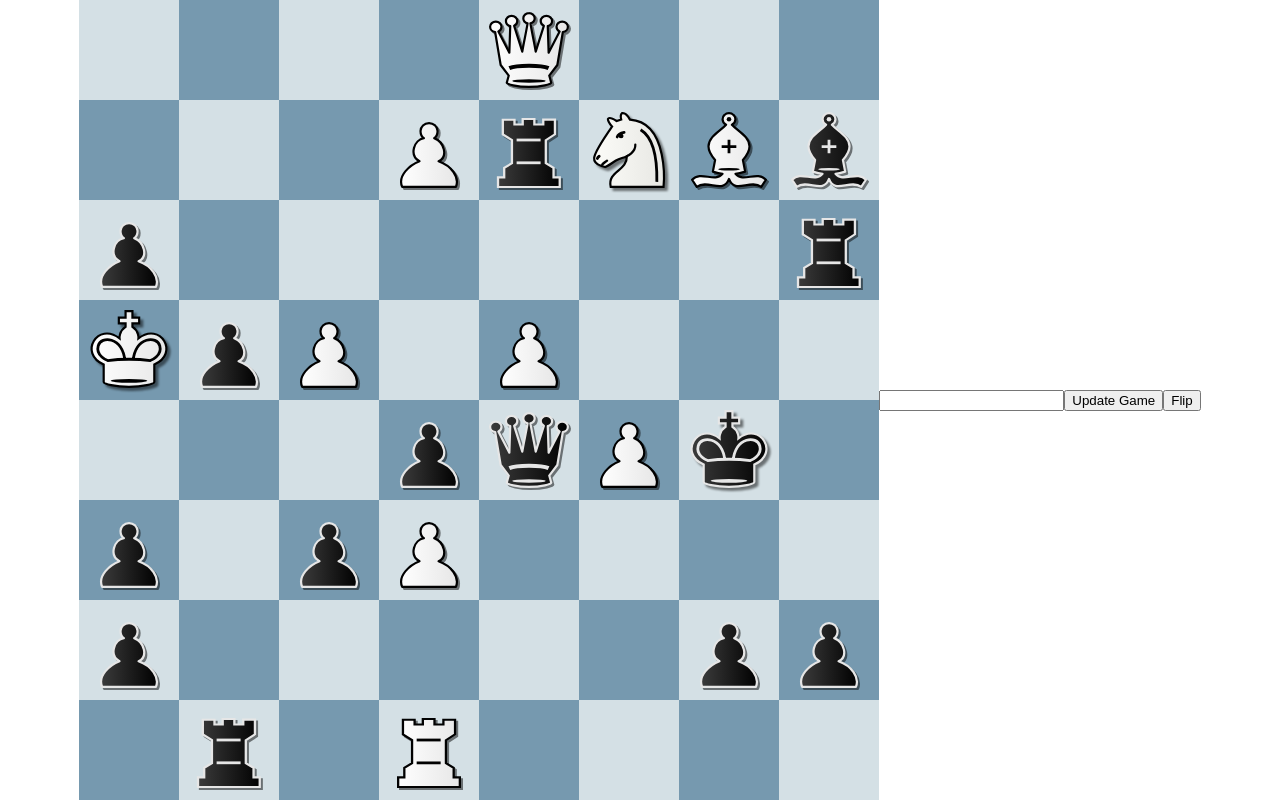
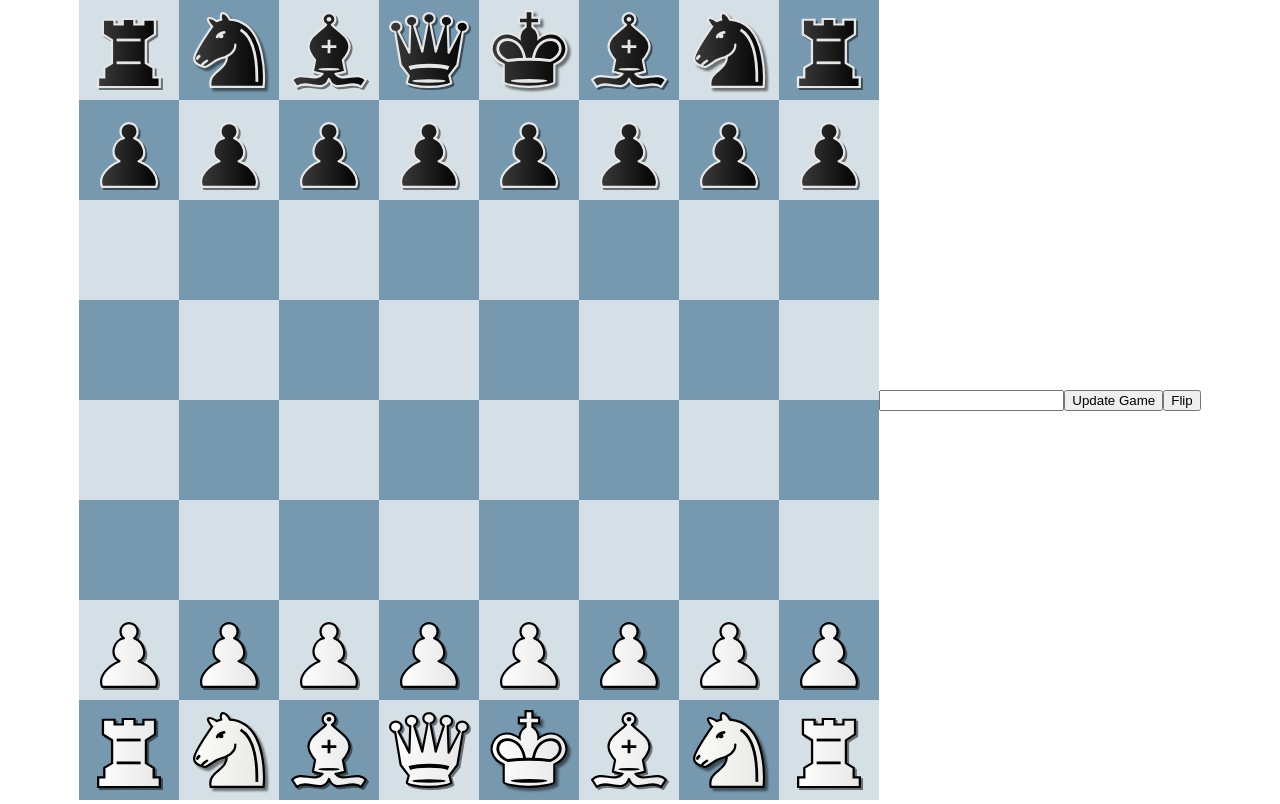
Before and after one commit to BlueBetaFish/chess-gui, a React (Create React App) app: page / in a window 1280 px wide. Built offline with nearby package versions, Linux system fonts and the light colour scheme.

Commit message:
castling bog fix :__)

```diff
--- a/src/chess-board/Board.ts
+++ b/src/chess-board/Board.ts
@@ -4,6 +4,7 @@
 */
 
 import { Coordinate } from "./chessUtility";
+import { boardToFEN } from "./FEN";
 import Move from "./Move";
 import Piece, { Color, PieceType } from "./Pieces";
 
@@ -261,6 +262,8 @@ export class Board {
     }
 
     private getKingCastlingMoves(): Move[] {
+        console.log("getkingCastlingMoves called for fen : " + boardToFEN(this));
+
         let isKingSideCastlingPossible: boolean, isQueenSideCastlingPossible: boolean;
         let kingSideRookCoordinate: Coordinate, queenSideRookCoordinate: Coordinate;
         let kingSideInBetweenSquares: Coordinate[], queenSideInBetweenSquares: Coordinate[]; //*squares between king and rook
@@ -306,6 +309,9 @@ export class Board {
         //*get squares attacked by opponent
         const squaresAttackedByOpponent: Coordinate[] = this.getOpponentPseudoLegalMoves().map((move) => move.toSquare);
 
+        // console.log("squares attacked by opponent : ");
+        // console.log(squaresAttackedByOpponent);
+
         //*if king is in check
         for (const squareAttackedByOpponent of squaresAttackedByOpponent) {
             if (squareAttackedByOpponent.equals(currentPlayerKingCoordinate)) return [];
@@ -316,7 +322,7 @@ export class Board {
         //*check kingSide Castling
         if (isKingSideCastlingPossible) {
             for (const inBetweenSquare of kingSideInBetweenSquares) {
-                if (this.isSquareEmpty(inBetweenSquare)) {
+                if (!this.isSquareEmpty(inBetweenSquare)) {
                     isKingSideCastlingPossible = false;
                     break;
                 }
@@ -329,7 +335,7 @@ export class Board {
                 }
             }
 
-            if (kingSideInBetweenSquares) {
+            if (isKingSideCastlingPossible) {
                 moves.push(
                     new Move(
                         currentPlayerKingCoordinate,
@@ -347,7 +353,7 @@ export class Board {
         //*check queen Castling
         if (isQueenSideCastlingPossible) {
             for (const inBetweenSquare of queenSideInBetweenSquares) {
-                if (this.isSquareEmpty(inBetweenSquare)) {
+                if (!this.isSquareEmpty(inBetweenSquare)) {
                     isQueenSideCastlingPossible = false;
                     break;
                 }
--- a/src/chess-board/FEN.ts
+++ b/src/chess-board/FEN.ts
@@ -1,32 +1,15 @@
 import { Board, CastlingAvailability } from "./Board";
-import {
-    Coordinate,
-    getAlgebricCoordinateFromIndices,
-    getIndicesFromAlgebricCoordinate,
-    isValidAlgebricCoordinate,
-} from "./chessUtility";
+import { Coordinate, getAlgebricCoordinateFromIndices, getIndicesFromAlgebricCoordinate, isValidAlgebricCoordinate } from "./chessUtility";
 import Piece, { Color, PIECE_POOL, PieceType } from "./Pieces";
 
-const PIECE_SYMBOLS = [
-    "k",
-    "q",
-    "r",
-    "b",
-    "n",
-    "p",
-    "K",
-    "Q",
-    "R",
-    "B",
-    "N",
-    "P",
-];
+const PIECE_SYMBOLS = ["k", "q", "r", "b", "n", "p", "K", "Q", "R", "B", "N", "P"];
 
 // Default start FEN
 // rnbqkbnr/pppppppp/8/8/8/8/PPPPPPPP/RNBQKBNR w KQkq - 0 1
+//4Q3/3PrNBb/p24r/KpP1P3/3pqPk1/p1pP4/p5pp/1r1R4 w - b6 0 1
+//castling bog : r3kb1r/1pp2pp1/p4n1p/1q1pNb2/5B2/P1N1P3/1PPQ1PPP/R3K2R w KQkq - 0 1
 
-export const START_BOARD_FEN =
-    "4Q3/3PrNBb/p24r/KpP1P3/3pqPk1/p1pP4/p5pp/1r1R4 w - b6 0 1";
+export const START_BOARD_FEN = "rnbqkbnr/pppppppp/8/8/8/8/PPPPPPPP/RNBQKBNR w KQkq - 0 1";
 export const DEFAULT_BOARD = FENToBoard(START_BOARD_FEN);
 
 // -------------------- FEN to Board --------------------
@@ -45,8 +28,7 @@ export function FENToBoard(FEN: string): Board | null {
     // console.log("piece position field (1st) correct");
 
     const currentPlayer = FENToBoardPlayer(fields[1]);
-    if (currentPlayer === null || currentPlayer === Color.UNDEFINED)
-        return null;
+    if (currentPlayer === null || currentPlayer === Color.UNDEFINED) return null;
     // console.log("current player field (2nd) correct");
 
     const castlingAvailability = FENToBoardCastling(fields[2]);
@@ -65,14 +47,7 @@ export function FENToBoard(FEN: string): Board | null {
     const fullMove = +fields[5];
     // console.log("fullmove field (6th) correct");
 
-    return new Board(
-        pieces,
-        currentPlayer,
-        castlingAvailability,
-        enPassant,
-        halfMoves,
-        fullMove
-    );
+    return new Board(pieces, currentPlayer, castlingAvailability, enPassant, halfMoves, fullMove);
 }
 
 /**
@@ -135,9 +110,7 @@ function FENToBoardCastling(castling: string): CastlingAvailability | null {
  * @returns Coordinate corresponding to En Passant square, null if "-" or undefined
  * if string is neither "-" nor a valid algebraic coordinate
  */
-function FENToBoardEnPassant(
-    enPassantField: string
-): Coordinate | null | undefined {
+function FENToBoardEnPassant(enPassantField: string): Coordinate | null | undefined {
     if (enPassantField === "-") return null;
     if (!isValidAlgebricCoordinate(enPassantField)) return undefined;
     return getIndicesFromAlgebricCoordinate(enPassantField);
@@ -166,9 +139,7 @@ export function boardToFEN(board: Board): string | null {
     if (board.enPassant === null) {
         fields[3] = "-";
     } else {
-        const algeraicCoordinate = getAlgebricCoordinateFromIndices(
-            board.enPassant
-        );
+        const algeraicCoordinate = getAlgebricCoordinateFromIndices(board.enPassant);
         if (algeraicCoordinate === null) return null;
         fields[3] = algeraicCoordinate;
     }
@@ -187,15 +158,11 @@ function boardToFENPieces(pieces: Piece[][]): string | null {
     const result: string[] = [];
     for (let i = 7; i >= 0; i--) {
         for (let j = 0; j < 8; j++) {
-            if (pieces[i][j].pieceType !== PieceType.NONE)
-                result.push(pieces[i][j].getFENSymbol());
-            else if (result.length === 0 || !isDigit(result[result.length - 1]))
-                result.push("1");
+            if (pieces[i][j].pieceType !== PieceType.NONE) result.push(pieces[i][j].getFENSymbol());
+            else if (result.length === 0 || !isDigit(result[result.length - 1])) result.push("1");
             else {
                 if (+result[result.length - 1] > 8) return null;
-                result[result.length - 1] = String.fromCharCode(
-                    result[result.length - 1].charCodeAt(0) + 1
-                );
+                result[result.length - 1] = String.fromCharCode(result[result.length - 1].charCodeAt(0) + 1);
             }
         }
         if (i > 0) result.push("/");
@@ -310,8 +277,7 @@ function isPieceSymbol(char: string): boolean {
  */
 function getEmptyBoard(): Piece[][] {
     let nonePiece = PIECE_POOL.getPiece("");
-    if (nonePiece === undefined)
-        nonePiece = new Piece(PieceType.NONE, Color.UNDEFINED);
+    if (nonePiece === undefined) nonePiece = new Piece(PieceType.NONE, Color.UNDEFINED);
     const pieces: Piece[][] = [];
     for (let i = 0; i < 8; i++) {
         const row: Piece[] = new Array(8).fill(nonePiece);
--- a/src/chess-board/Game.ts
+++ b/src/chess-board/Game.ts
@@ -226,7 +226,12 @@ export default class Game {
                 for (let j = 0; j < n; j++) {
                     let opponentPiece = newBoard?.squares[i][j];
                     if (!newBoard?.isSquareEmpty(new Coordinate(i, j)) && opponentPiece?.pieceColor !== currentPlayer) {
-                        let opponentPseudoLegalMoves = newBoard?.getPseudoLegalMovesOfGivenSquare(new Coordinate(i, j));
+                        /*
+                         *we dont need to check the castling moves of opponent , because castling moves of opponent can not capture my king
+                         *so dont include the castling moves, becaues calling the getKingCastlingMoves() functions many times was causing problem in debugging :)
+                         * so pass false as the value of the parameter "includeCastlingMoves" of  getPseudoLegalMovesOfGivenSquare() function
+                         */
+                        let opponentPseudoLegalMoves = newBoard?.getPseudoLegalMovesOfGivenSquare(new Coordinate(i, j), false);
 
                         //if any of the opponent's pseudo legal moves can capture the current player's king
                         for (const opponentPseudoLegalMove of opponentPseudoLegalMoves) {
```
